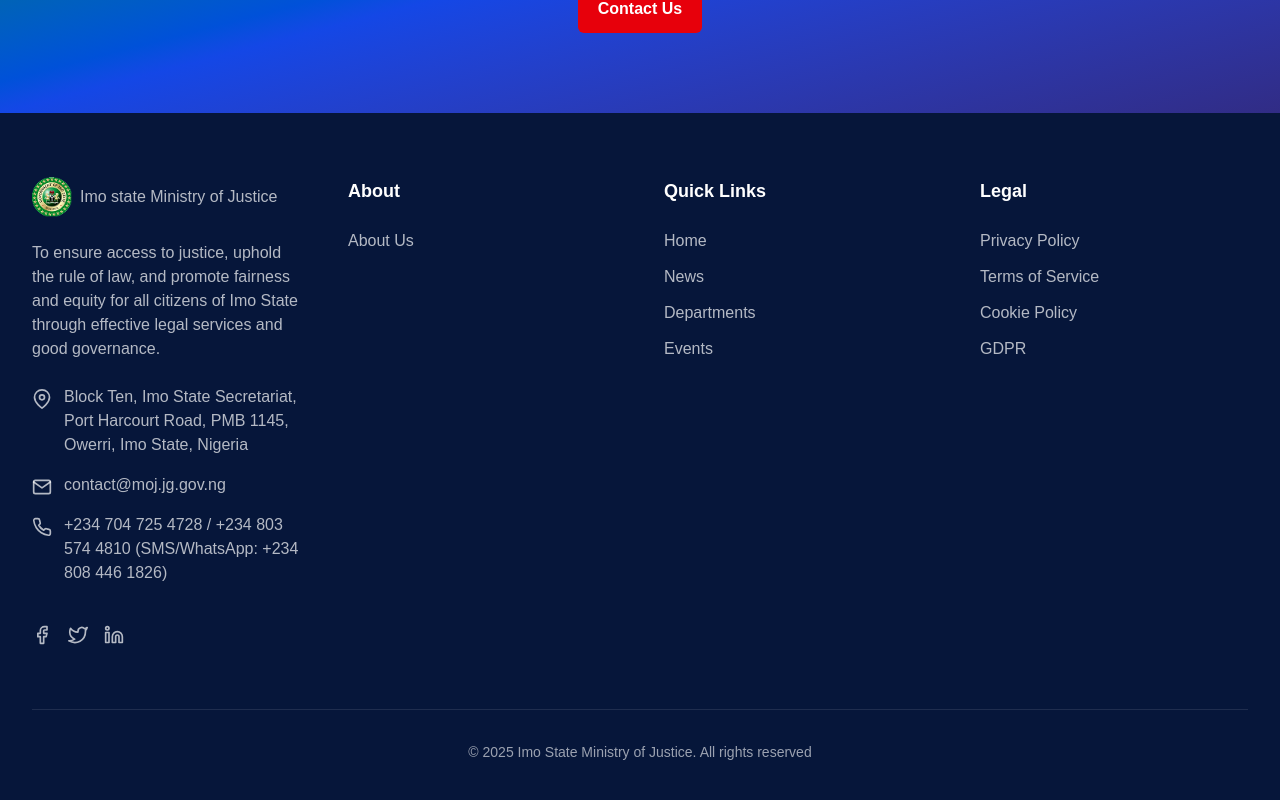
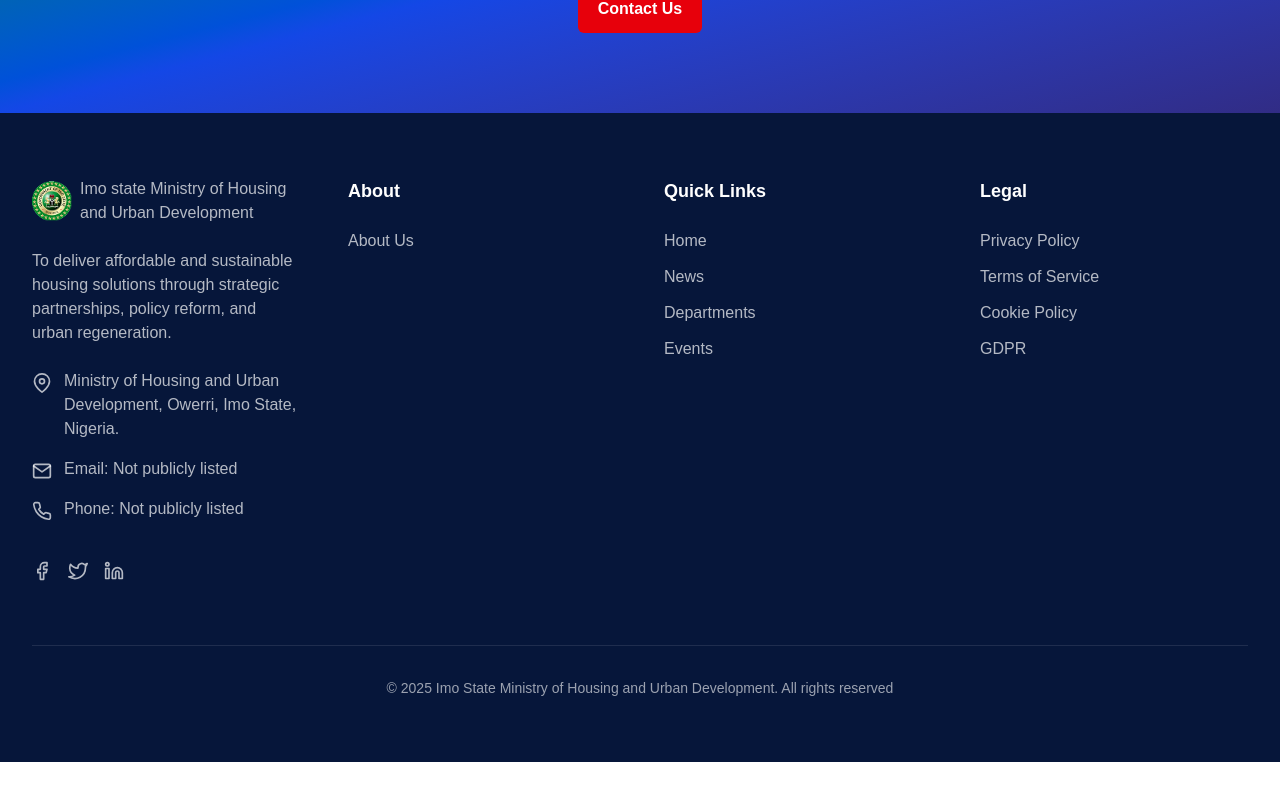
Before and after one commit to IDCLofficial/ministry_of_housing_and_urban_renewal, a Next.js app: page /departments in a window 1280 px wide. Shown: the part 1194-1994 px from the top of the page. After the commit the page ends 1956 px from the top, so only its background shows below. Built offline with nearby package versions, Linux system fonts and the light colour scheme.

Commit message:
Worked on ministry of housing'

```diff
--- a/components/Footer.tsx
+++ b/components/Footer.tsx
@@ -29,12 +29,12 @@ const ContactItem = ({ icon, text }: { icon: React.ReactNode; text: string }) =>
 export default function Footer() {
   // Internal content (can be swapped later to fetch from CMS)
   const logo = '/logo.png';
-  const ministryName = 'Ministry of Justice'
-  const description = 'To ensure access to justice, uphold the rule of law, and promote fairness and equity for all citizens of Imo State through effective legal services and good governance.';
+  const ministryName = 'Ministry of Housing and Urban Development';
+  const description = 'To deliver affordable and sustainable housing solutions through strategic partnerships, policy reform, and urban regeneration.';
   const contactInfo: ContactInfo[] = [
-    { icon: <FiMapPin className="h-5 w-5" />, text: 'Block Ten, Imo State Secretariat, Port Harcourt Road, PMB 1145, Owerri, Imo State, Nigeria' },
-    { icon: <FiMail className="h-5 w-5" />, text: 'contact@moj.jg.gov.ng' },
-    { icon: <FiPhone className="h-5 w-5" />, text: '+234 704 725 4728 / +234 803 574 4810 (SMS/WhatsApp: +234 808 446 1826)' },
+    { icon: <FiMapPin className="h-5 w-5" />, text: 'Ministry of Housing and Urban Development, Owerri, Imo State, Nigeria.' },
+    { icon: <FiMail className="h-5 w-5" />, text: 'Email: Not publicly listed' },
+    { icon: <FiPhone className="h-5 w-5" />, text: 'Phone: Not publicly listed' },
   ];
   const columns: FooterColumn[] = [
     { title: 'About', links: [
@@ -58,7 +58,7 @@ export default function Footer() {
     { name: 'Twitter', href: '#', icon: <FiTwitter className="h-5 w-5" /> },
     { name: 'LinkedIn', href: '#', icon: <FiLinkedin className="h-5 w-5" /> },
   ];
-  const copyright = '© 2025 Imo State Ministry of Justice. All rights reserved';
+  const copyright = '© 2025 Imo State Ministry of Housing and Urban Development. All rights reserved';
   return (
     <footer className="bg-[#06163A] text-white">
       <div className="max-w-7xl mx-auto px-4 sm:px-6 lg:px-8 py-16">
```
